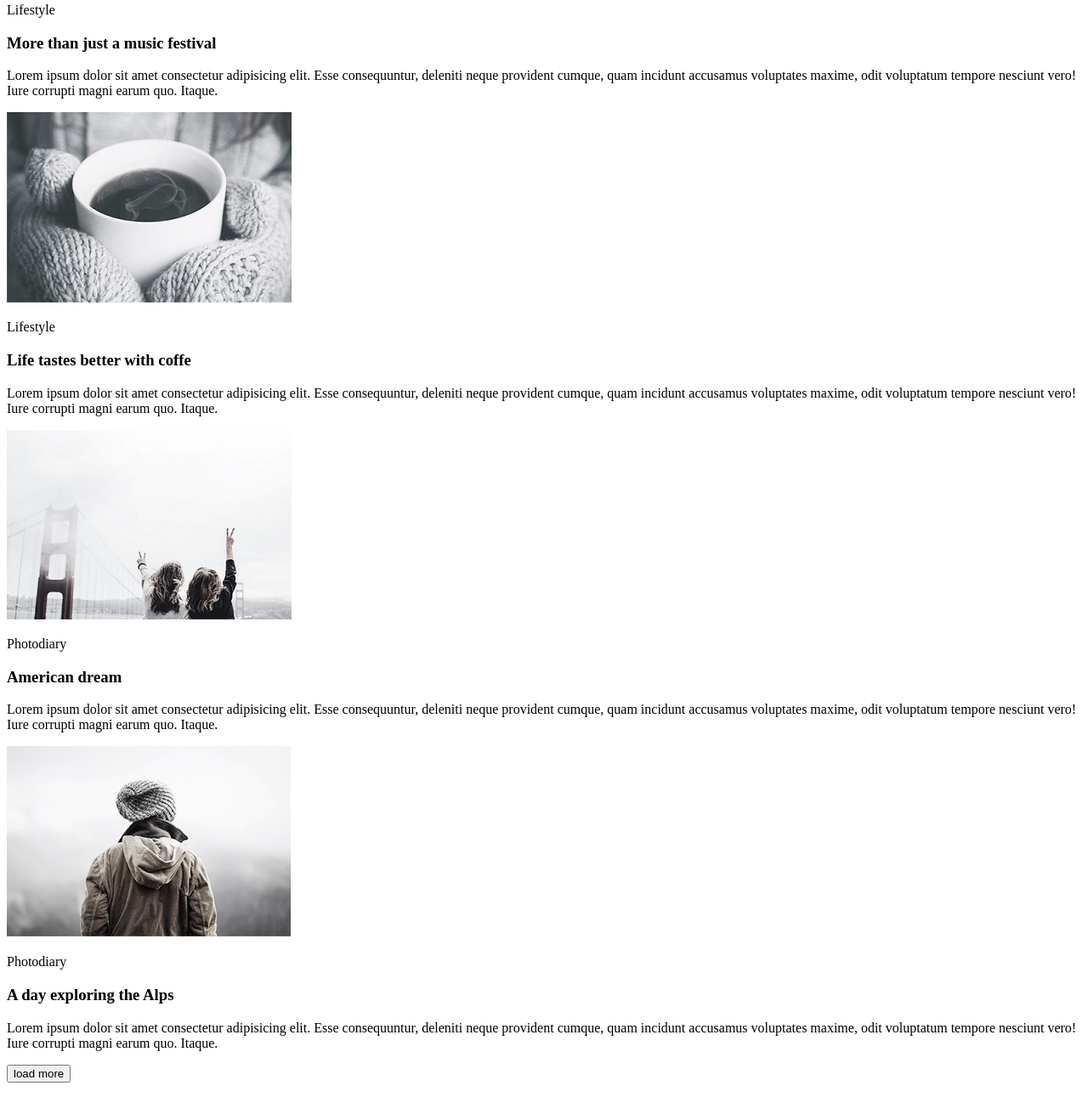
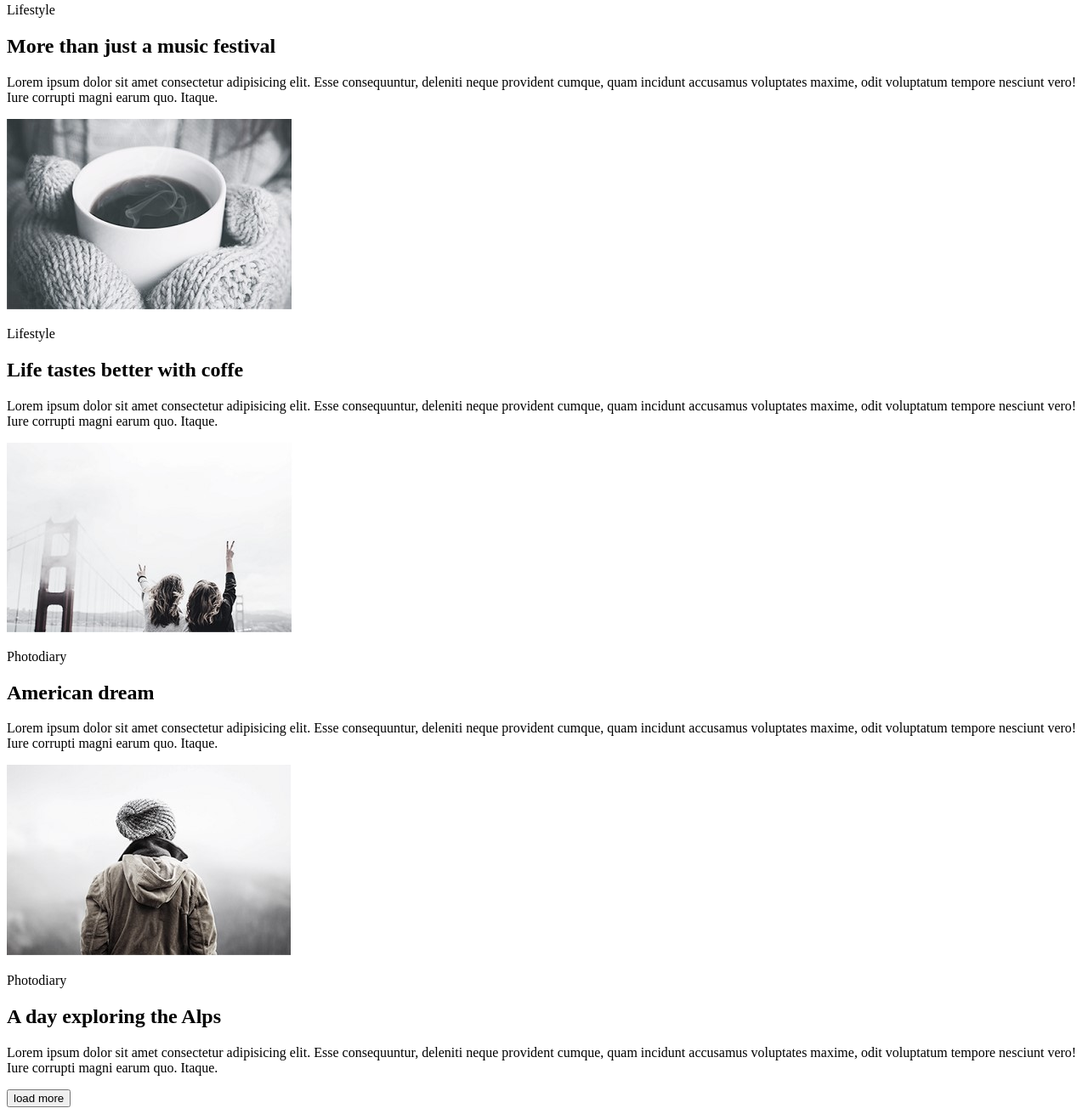
Before and after one commit to AlexAndr199521/goit-fe-course, a plain HTML site: page module-01/html-css/index.html in a window 1280 px wide. Shown: the part 347-1658 px from the top of the page at 85% size. Before the commit the page ends 1629 px from the top, so only its background shows below. Drawn offline with Linux system fonts and the light colour scheme.

Commit message:
correction

```diff
--- a/module-01/html-css/index.html
+++ b/module-01/html-css/index.html
@@ -5,35 +5,41 @@
     <title>Mod1</title>
 </head>
 <body>
+    <header>
+        <ul>
+            <li><a href="" target="blank" title="link">lifestyle</a></li>
+            <li><a href="" target="blank" title="link">photodiary</a></li>
+            <li><a href="" target="blank" title="link">music</a></li>
+            <li><a href="" target="blank" title="link">travel</a></li>
+        </ul>
+    </header>
 
-    <ul>
-        <li><a href=""target="blank" title="link">lifestyle</a></li>
-        <li><a href=""target="blank" title="link">photodiary</a></li>
-        <li><a href=""target="blank" title="link">music</a></li>
-        <li><a href=""target="blank" title="link">travel</a></li>
-    </ul>
-
+    <main>
+        <article>
             <img src="img/1.jpg" alt="lifestyle">
             <p>Lifestyle</p>
-    <h3>More than just a music festival</h3>
+            <h2>More than just a music festival</h2>
             <p>Lorem ipsum dolor sit amet consectetur adipisicing elit. Esse consequuntur, deleniti neque provident cumque, quam incidunt accusamus voluptates maxime, odit voluptatum tempore nesciunt vero! Iure corrupti magni earum quo. Itaque.</p>
-
+        </article>
+        <article>
             <img src="img/2.jpg" alt="lifestyle">
             <p>Lifestyle</p>
-    <h3>Life tastes better with coffe</h3>
+            <h2>Life tastes better with coffe</h2>
             <p>Lorem ipsum dolor sit amet consectetur adipisicing elit. Esse consequuntur, deleniti neque provident cumque, quam incidunt accusamus voluptates maxime, odit voluptatum tempore nesciunt vero! Iure corrupti magni earum quo. Itaque.</p>
-
+        </article>
+        <article>
             <img src="img/3.jpg" alt="photodiary">
             <p>Photodiary</p>
-    <h3>American dream</h3>
+            <h2>American dream</h2>
             <p>Lorem ipsum dolor sit amet consectetur adipisicing elit. Esse consequuntur, deleniti neque provident cumque, quam incidunt accusamus voluptates maxime, odit voluptatum tempore nesciunt vero! Iure corrupti magni earum quo. Itaque.</p>
-
+        </article>
+        <article>
             <img src="img/4.jpg" alt="photodiary">
             <p>Photodiary</p>
-    <h3>A day exploring the Alps</h3>
+            <h2>A day exploring the Alps</h2>
             <p>Lorem ipsum dolor sit amet consectetur adipisicing elit. Esse consequuntur, deleniti neque provident cumque, quam incidunt accusamus voluptates maxime, odit voluptatum tempore nesciunt vero! Iure corrupti magni earum quo. Itaque.</p>
-
             <button>load more</button>
-
+        </article>
+    </main>
 </body>
 </html>
```
Lines whose indentation alone changed are shown as unchanged.
